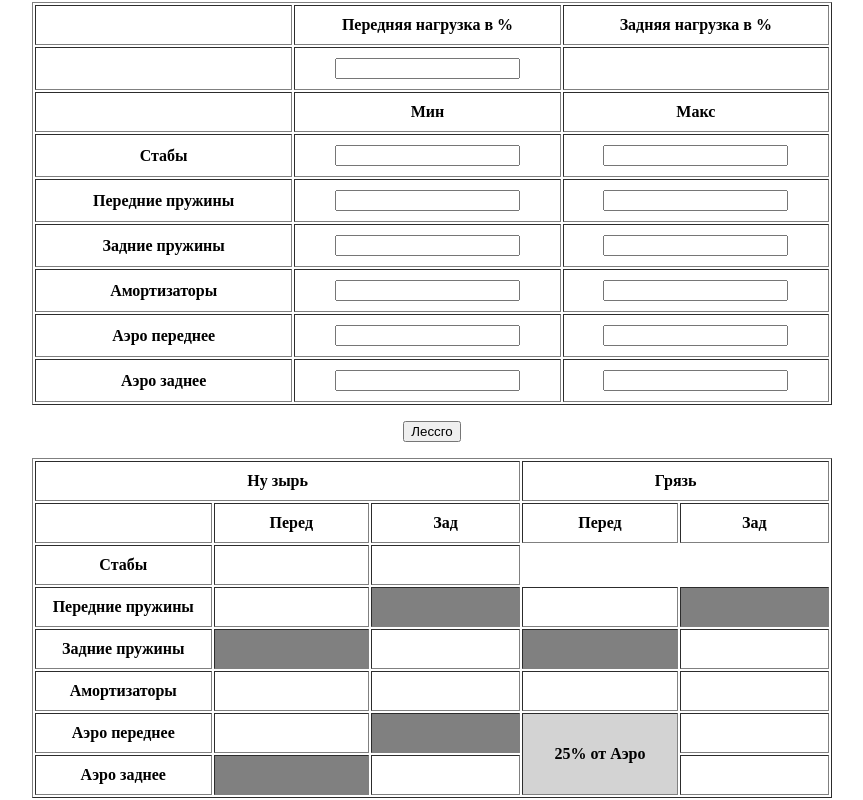
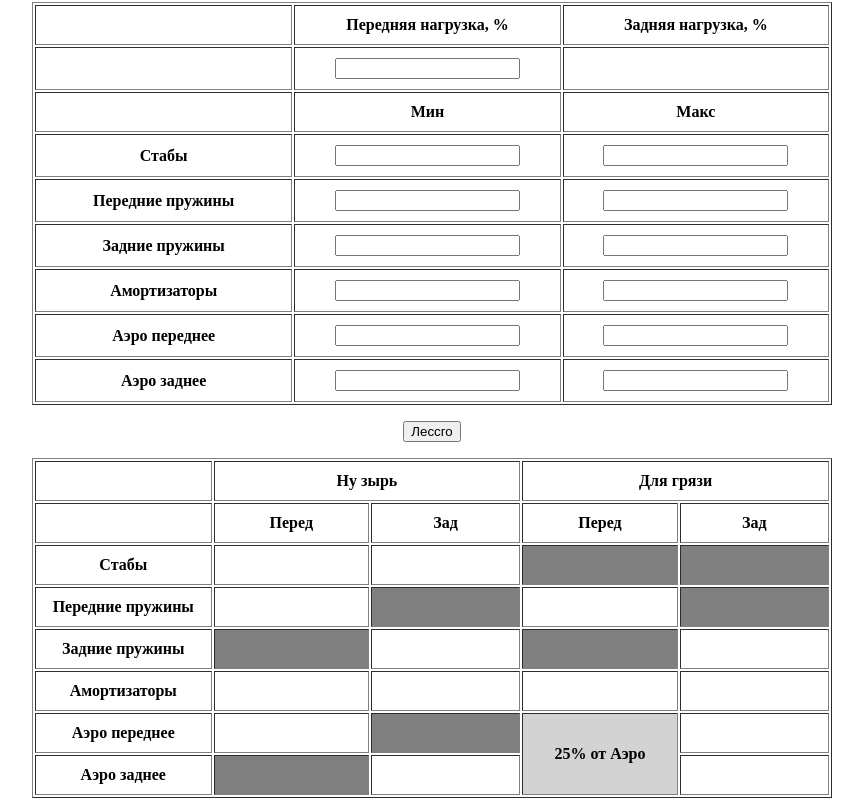
Before and after one commit to th3r1ko/forzaTuning, a plain HTML site: page index.html in a window 1280 px wide. Shown: the whole page, without its empty margins (208-1071 px from the left). Drawn offline with Linux system fonts and the light colour scheme.

Commit message:
Add files via upload

```diff
--- a/index.html
+++ b/index.html
@@ -4,14 +4,15 @@
           <meta charset="UTF-8" />
           <meta name="viewport" content="width=device-width, initial-scale=1.0" />
           <title>forzaTuning</title>
+          <link rel="shortcut icon" href="tr_icon.png" />
           <link rel="stylesheet" href="style.css" />
      </head>
      <body>
           <table border="1" cellpadding="10" width="800">
                <tr>
                     <td></td>
-                    <th>Передняя нагрузка в %</th>
-                    <th>Задняя нагрузка в %</th>
+                    <th>Передняя нагрузка, %</th>
+                    <th>Задняя нагрузка, %</th>
                </tr>
                <tr>
                     <td></td>
@@ -59,8 +60,9 @@
 
           <table class="table2" border="1" cellpadding="10" width="800">
                <tr>
-                    <th colspan="3">Ну зырь</th>
-                    <th colspan="2">Грязь</th>
+                    <th></th>
+                    <th colspan="2">Ну зырь</th>
+                    <th colspan="2">Для грязи</th>
                </tr>
                <tr>
                     <th></th>
@@ -73,6 +75,8 @@
                     <th>Стабы</th>
                     <td id="output-perStabi"></td>
                     <td id="output-zadStabi"></td>
+                    <td class="colorGray"></td>
+                    <td class="colorGray"></td>
                </tr>
                <tr>
                     <th>Передние пружины</th>
```
Also changed, not shown: tr_icon.png (added).
